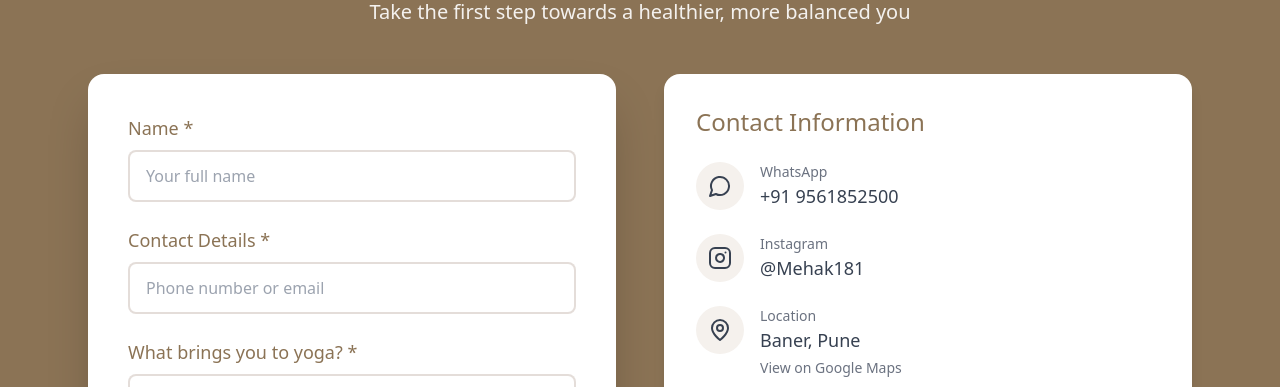
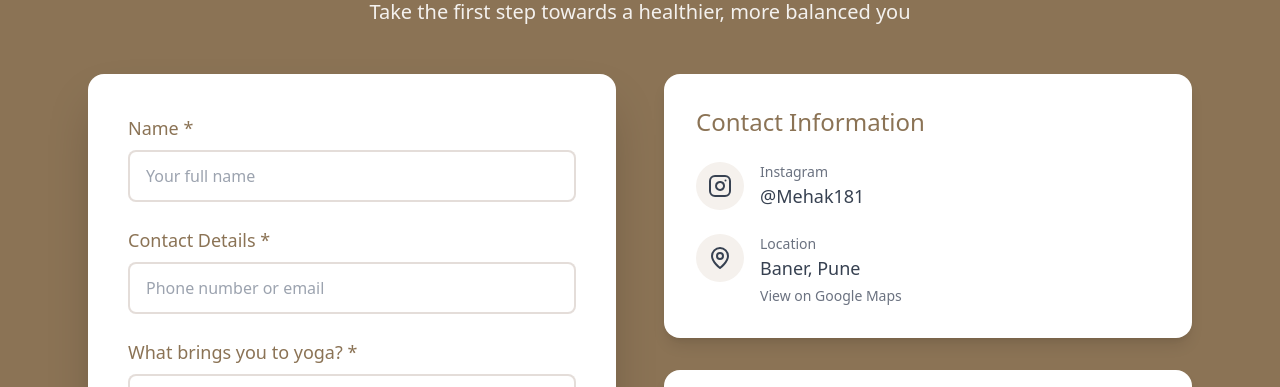
Before and after one commit to khanjan040/TVUM-Mehak-Upgrade, a React (Vite) app: page / in a window 1280 px wide. Shown: the part 6682-7069 px from the top of the page. Built offline with nearby package versions, Linux system fonts and the light colour scheme; grey boxes are pictures that could not be loaded.

Commit message:
Updated ContactForm.tsx

```diff
--- a/src/components/ContactForm.tsx
+++ b/src/components/ContactForm.tsx
@@ -183,21 +183,6 @@ export function ContactForm() {
               <h3 className="text-2xl font-medium text-[#8B7355] mb-6">Contact Information</h3>
               <div className="space-y-6">
                 <a
-                  href="https://wa.me/919561852500"
-                  target="_blank"
-                  rel="noopener noreferrer"
-                  className="flex items-center gap-4 text-gray-700 hover:text-[#8B7355] transition-colors group"
-                >
-                  <div className="bg-[#F5F1ED] p-3 rounded-full group-hover:bg-[#8B7355] group-hover:text-white transition-colors">
-                    <MessageCircle className="w-6 h-6" />
-                  </div>
-                  <div>
-                    <p className="text-sm text-gray-500">WhatsApp</p>
-                    <p className="text-lg font-medium">+91 9561852500</p>
-                  </div>
-                </a>
-
-                <a
                   href="https://instagram.com/mehak181"
                   target="_blank"
                   rel="noopener noreferrer"
```
